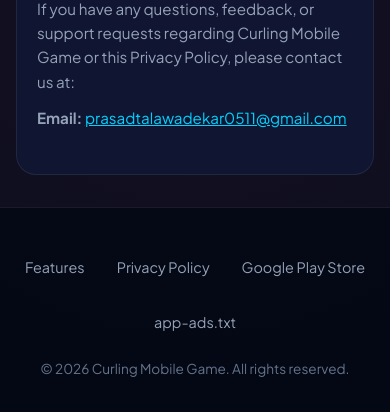
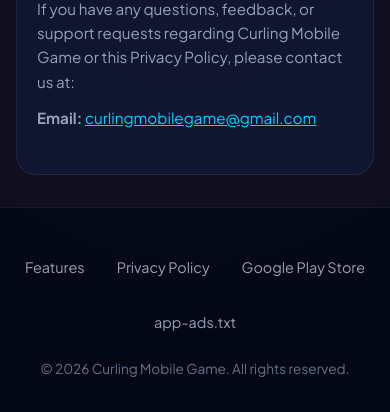
Before and after one commit to PrasadTalawadekar/curling-backend-services, a FastAPI app: page / in a window 390 px wide. Shown: the part 4254-4666 px from the top of the page. Run offline with FastAPI, Linux system fonts and the light colour scheme; some libraries are stand-ins or nearby versions.

Commit message:
fix: update support contact email to curlingmobilegame@gmail.com

```diff
--- a/templates/landing.html
+++ b/templates/landing.html
@@ -446,7 +446,7 @@
 
             <h3 id="contact">4. Contact & Support</h3>
             <p>If you have any questions, feedback, or support requests regarding Curling Mobile Game or this Privacy Policy, please contact us at:</p>
-            <p><strong>Email:</strong> <a href="mailto:prasadtalawadekar0511@gmail.com" style="color: var(--accent-cyan);">prasadtalawadekar0511@gmail.com</a></p>
+            <p><strong>Email:</strong> <a href="mailto:curlingmobilegame@gmail.com" style="color: var(--accent-cyan);">curlingmobilegame@gmail.com</a></p>
         </section>
     </main>
 
```
